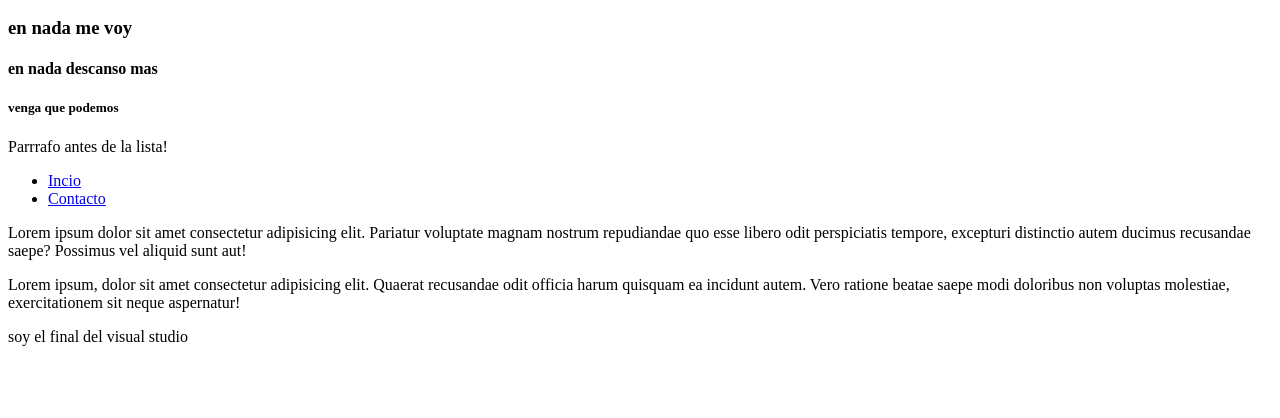
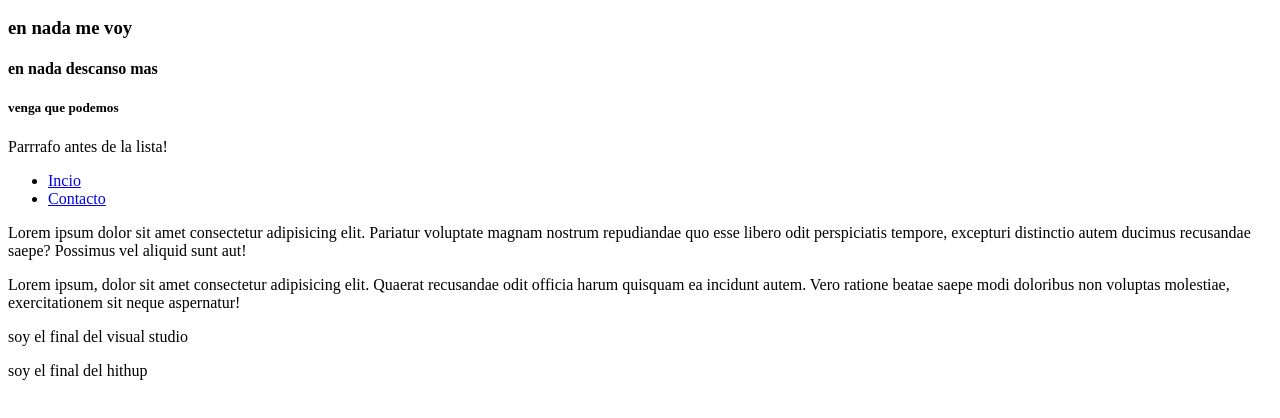
Before and after one commit to djwoofer80oc-coder/proyecto2, a plain HTML site: page index.html in a window 1280 px wide. Shown: the part 208-626 px from the top of the page. Drawn offline with Linux system fonts and the light colour scheme.

Commit message:
Update index.html

```diff
--- a/index.html
+++ b/index.html
@@ -28,5 +28,9 @@
 
 <p>Lorem ipsum, dolor sit amet consectetur adipisicing elit. Quaerat recusandae odit officia harum quisquam ea incidunt autem. Vero ratione beatae saepe modi doloribus non voluptas molestiae, exercitationem sit neque aspernatur!</p>
 <p>soy el final del visual studio</p>
+
+<p>soy el final del hithup</p>
+
+
 </body>
 </html>
```
